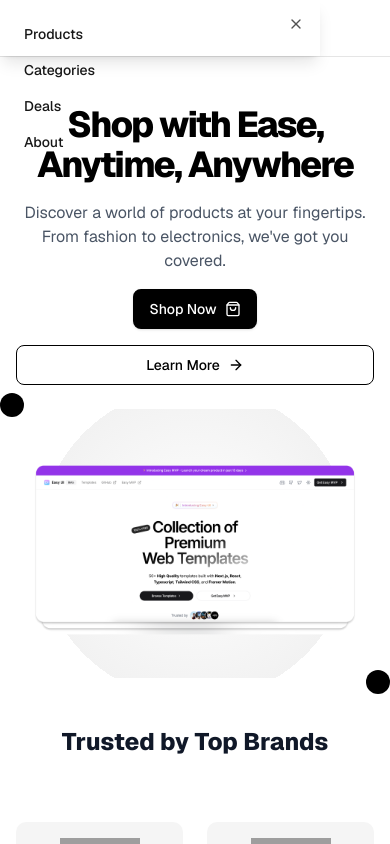
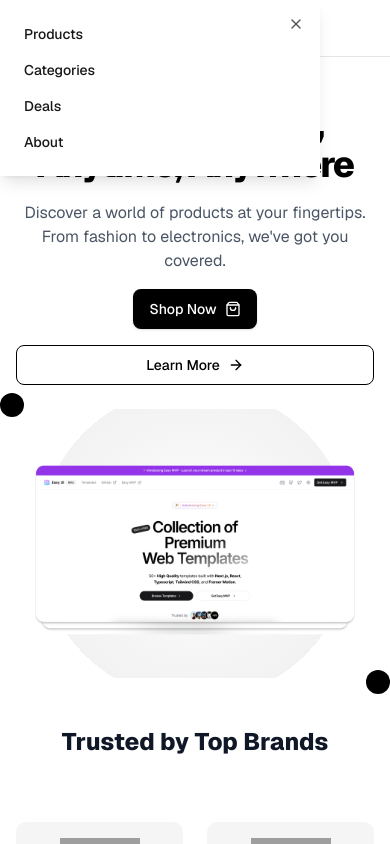
Before and after one commit to danielbelle/next-shop-fullstack, a Next.js app: page / in a window 390 px wide. Both pictures are taken after a click on the button "Toggle Menu". Shown: the top 844 px of the page. Built offline with nearby package versions, Linux system fonts and the light colour scheme; grey boxes are pictures that could not be loaded.

Commit message:
fix (front): toggle menu fix

```diff
--- a/src/app/about/page.tsx
+++ b/src/app/about/page.tsx
@@ -1,3 +1,4 @@
+"use client";
 import AboutSection from "./AboutSection";
 
 export default function AboutPage() {
--- a/src/app/landing/CategorySection.tsx
+++ b/src/app/landing/CategorySection.tsx
@@ -12,7 +12,7 @@ interface CategorySectionProps {
 
 const CategorySection: React.FC<CategorySectionProps> = ({ categories }) => {
   return (
-    <section className="w-full py-20 bg-white" id="categories-section">
+    <section className="w-full py-20 bg-white" id="categories">
       <div className="max-w-screen-xl mx-auto px-8">
         <h2 className="text-2xl font-extrabold text-center text-gray-900 mb-16">
           Explore Categories
--- a/src/app/landing/StartSection.tsx
+++ b/src/app/landing/StartSection.tsx
@@ -1,3 +1,4 @@
+"use client";
 import { Button } from "@/components/ui/Button";
 import { ArrowRight, ShoppingBag } from "lucide-react";
 import Link from "next/link";
--- a/src/app/layout/SiteHeader.tsx
+++ b/src/app/layout/SiteHeader.tsx
@@ -4,6 +4,7 @@ import { Button } from "@/components/ui/Button";
 import { ShoppingCartIcon, MenuIcon, XIcon } from "lucide-react";
 import Link from "next/link";
 import { useCart } from "@/context/CartContext";
+import { useRouter, usePathname } from "next/navigation";
 
 const SiteHeader: React.FC = () => {
   const [isMenuOpen, setIsMenuOpen] = useState(false);
@@ -13,8 +14,22 @@ const SiteHeader: React.FC = () => {
     setIsCartOpen,
     // addToCart, removeFromCart, updateQuantity (se quiser usar no header)
   } = useCart();
+  const router = useRouter();
+  const pathname = usePathname();
 
   const totalItems = cart.reduce((sum, item) => sum + item.quantity, 0);
+
+  const goToSection = (sectionId: string) => {
+    if (pathname === "/") {
+      // Se já está na home, faz scroll normalmente
+      const el = document.getElementById(sectionId);
+      if (el) el.scrollIntoView({ behavior: "smooth" });
+    } else {
+      // Se está em outra página, redireciona para home com query
+      router.push(`/?section=${sectionId}`);
+    }
+    setIsMenuOpen(false);
+  };
 
   return (
     <div className="sticky top-0 z-50 w-full border-b bg-background/95 backdrop-blur supports-[backdrop-filter]:bg-background/60">
@@ -31,18 +46,22 @@ const SiteHeader: React.FC = () => {
             >
               Products
             </Link>
-            <a
-              className="transition-colors hover:text-foreground/80 text-foreground/60"
-              href="/#categories-section"
+            <button
+              className="transition-colors hover:text-foreground/80 text-foreground/60 bg-transparent border-none p-0"
+              style={{ cursor: "pointer" }}
+              type="button"
+              onClick={() => goToSection("categories")}
             >
               Categories
-            </a>
-            <a
-              className="transition-colors hover:text-foreground/80 text-foreground/60"
-              href="/#deals"
+            </button>
+            <button
+              className="transition-colors hover:text-foreground/80 text-foreground/60 bg-transparent border-none p-0"
+              style={{ cursor: "pointer" }}
+              type="button"
+              onClick={() => goToSection("deals")}
             >
               Deals
-            </a>
+            </button>
             <Link
               className="transition-colors hover:text-foreground/80 text-foreground/60"
               href="/about"
@@ -62,8 +81,8 @@ const SiteHeader: React.FC = () => {
           <span className="sr-only">Toggle Menu</span>
         </button>
         {isMenuOpen && (
-          <div className="fixed inset-0 z-50 bg-background/80 backdrop-blur-sm md:hidden">
-            <div className="fixed left-0 top-0 bottom-0 w-full max-w-xs p-6 bg-background shadow-lg">
+          <div className="fixed inset-0 z-50 bg-white/50 md:hidden">
+            <div className="fixed left-0 top-0 w-full max-w-xs p-6 bg-white shadow-lg">
               <div className="flex flex-col space-y-4">
                 <Link
                   className="text-sm font-medium text-primary"
@@ -72,20 +91,24 @@ const SiteHeader: React.FC = () => {
                 >
                   Products
                 </Link>
-                <a
-                  className="text-sm font-medium text-primary"
-                  href="/#categories-section"
-                  onClick={() => setIsMenuOpen(false)}
+                <button
+                  className="text-sm font-medium text-primary text-left"
+                  onClick={() => {
+                    goToSection("categories");
+                    setIsMenuOpen(false);
+                  }}
                 >
                   Categories
-                </a>
-                <a
-                  className="text-sm font-medium text-primary"
-                  href="/#deals"
-                  onClick={() => setIsMenuOpen(false)}
+                </button>
+                <button
+                  className="text-sm font-medium text-primary text-left"
+                  onClick={() => {
+                    goToSection("deals");
+                    setIsMenuOpen(false);
+                  }}
                 >
                   Deals
-                </a>
+                </button>
                 <Link
                   className="text-sm font-medium text-primary"
                   href="/about"
@@ -95,7 +118,7 @@ const SiteHeader: React.FC = () => {
                 </Link>
               </div>
               <button
-                className="absolute right-4 top-4 rounded-sm opacity-70 ring-offset-background transition-opacity hover:opacity-100 focus:outline-none focus:ring-2 focus:ring-ring focus:ring-offset-2"
+                className="absolute right-4 top-4 rounded-sm opacity-70 ring-offset-background cursor-pointer transition-opacity hover:opacity-100 focus:outline-none focus:ring-2 focus:ring-ring focus:ring-offset-2"
                 onClick={() => setIsMenuOpen(false)}
               >
                 <XIcon className="h-4 w-4" />
--- a/src/app/page.tsx
+++ b/src/app/page.tsx
@@ -1,4 +1,6 @@
 "use client";
+import { useEffect } from "react";
+import { useSearchParams } from "next/navigation";
 
 import LogoSection from "@/app/landing/LogoSection";
 import DealsSection from "@/app/landing/DealsSection";
@@ -12,6 +14,17 @@ import { useCart } from "@/context/CartContext";
 
 export default function HomePage() {
   const { addToCart } = useCart();
+  const searchParams = useSearchParams();
+
+  useEffect(() => {
+    const section = searchParams?.get("section");
+    if (section) {
+      const el = document.getElementById(section);
+      if (el) {
+        el.scrollIntoView({ behavior: "smooth" });
+      }
+    }
+  }, [searchParams]);
 
   return (
     <main className="flex-1">
--- a/src/app/products/page.tsx
+++ b/src/app/products/page.tsx
@@ -1,3 +1,4 @@
+"use client";
 import ProductPage from "./ProductPage";
 import { products } from "@/data/mock-data";
 import { useCart } from "@/context/CartContext";
```
